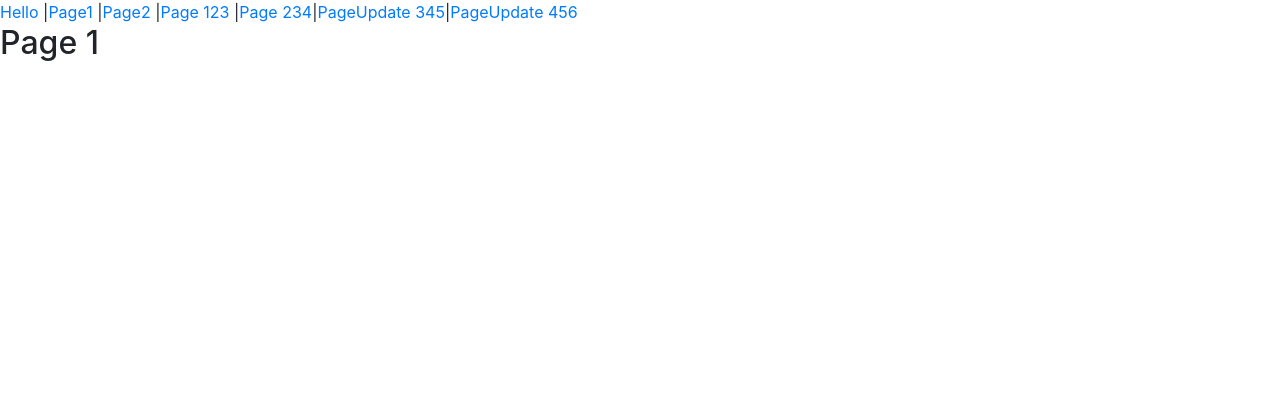
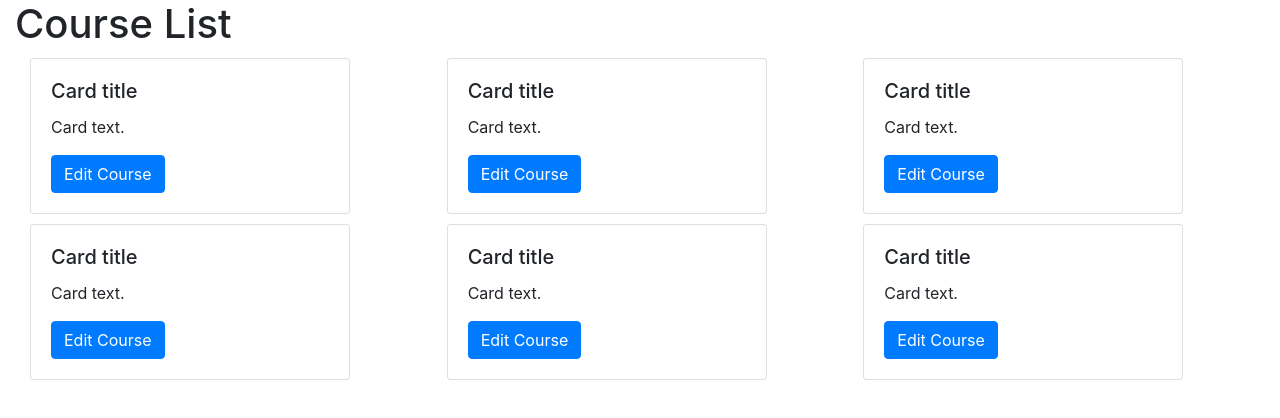
Before and after one commit to M-Huang1/WebDev-summer1-reactredux-zhao-huang-2018, a React (Create React App) app: page /page1 in a window 1280 px wide. Shown: the top 418 px of the page. Built offline with nearby package versions, Linux system fonts and the light colour scheme.

Commit message:
Initial Course List page and Styles

```diff
--- a/src/Compnents/CourseCard.js
+++ b/src/Compnents/CourseCard.js
@@ -1,13 +1,11 @@
 import React from 'react';
 export default class CourseCard extends React.Component
 { render() { return (
-    <div className="card" style={{width: '18rem'}}>
-        <img className="card-img-top"
-             src="https://picsum.photos/300/200"/>
+    <div className="card" style={{width: '20rem'}}>
         <div className="card-body">
             <h5 className="card-title">Card title</h5>
             <p className="card-text">Card text.</p>
-            <a href="#" className="btn btn-primary">More...</a>
+            <a href="#" className="btn btn-primary">Edit Course</a>
         </div></div>)
     }
 }
--- a/src/Compnents/TopicPills.js
+++ b/src/Compnents/TopicPills.js
@@ -4,7 +4,5 @@ export default class TopicPills
     render() { return(
         <ul class="nav nav-pills">
             <li class="nav-item">
-                <a class="nav-link active"
-                   href="#">Topic 1</a></li>
-            <li class="nav-item"><a class="nav-link"
-                                    href="#">Topic 2</a></li></ul>);}}
+                <a class="nav-link active" href="#">Topic 1</a></li>
+            <li class="nav-item"><a class="nav-link" href="#">Topic 2</a></li></ul>);}}
--- a/src/App.js
+++ b/src/Containers/App.js
@@ -1,6 +1,6 @@
 import React from 'react';
 import ReactDOM from 'react-dom';
-import Message from './Message';
+import Message from '../Compnents/Message';
 import {BrowserRouter as Router, Link, Route}
     from 'react-router-dom'
 
--- /dev/null
+++ b/src/Containers/CourseList.js
@@ -0,0 +1,36 @@
+import React from 'react';
+import CourseCard from "../Compnents/CourseCard";
+import "../Style.css"
+
+export default class CourseList
+    extends React.Component {
+    render() {
+        return (
+            <div className="container-fluid">
+                <h1>Course List</h1>
+                <div class="row">
+                    <div class="col-sm-4">
+                        <CourseCard/>
+                    </div>
+                    <div class="col-sm-4">
+                        <CourseCard/>
+                    </div>
+                    <div class="col-sm-4">
+                        <CourseCard/>
+                    </div>
+                </div>
+                <div class="row">
+                    <div class="col-sm-4">
+                        <CourseCard/>
+                    </div>
+                    <div class="col-sm-4">
+                        <CourseCard/>
+                    </div>
+                    <div class="col-sm-4">
+                        <CourseCard/>
+                    </div>
+                </div>
+            </div>
+                    );
+    }
+}
--- a/src/Page2.js
+++ /dev/null
@@ -1,6 +0,0 @@
-import React from 'react'
-
-const Page2 = () => {
-    return(<h2>Page 2</h2>)
-};
-export default Page2
--- /dev/null
+++ b/src/Style.css
@@ -0,0 +1,3 @@
+.row{
+    margin: 10px 0px;
+}
--- a/src/index.js
+++ b/src/index.js
@@ -3,12 +3,13 @@ import ReactDOM from 'react-dom';
 import CourseManager from './Containers/CourseManager.js';
 import '../node_modules/bootstrap/dist/css/bootstrap.css';
 import '../node_modules/font-awesome/css/font-awesome.min.css';
-import Message from './Message.js';
+import Message from './Compnents/Message.js';
 import Stateless from './Stateless';
-import App from'./App';
+import App from './Containers/App';
+import CourseList from "./Containers/CourseList";
 ReactDOM.render(
     <div>
-        <App/>
+        <CourseList/>
     </div>,
     document.getElementById('root')
 );
```
Also changed, not shown: src/Page1.js (deleted, +0 -10 lines), src/Compnents/Message.js (renamed from src/Message.js).
